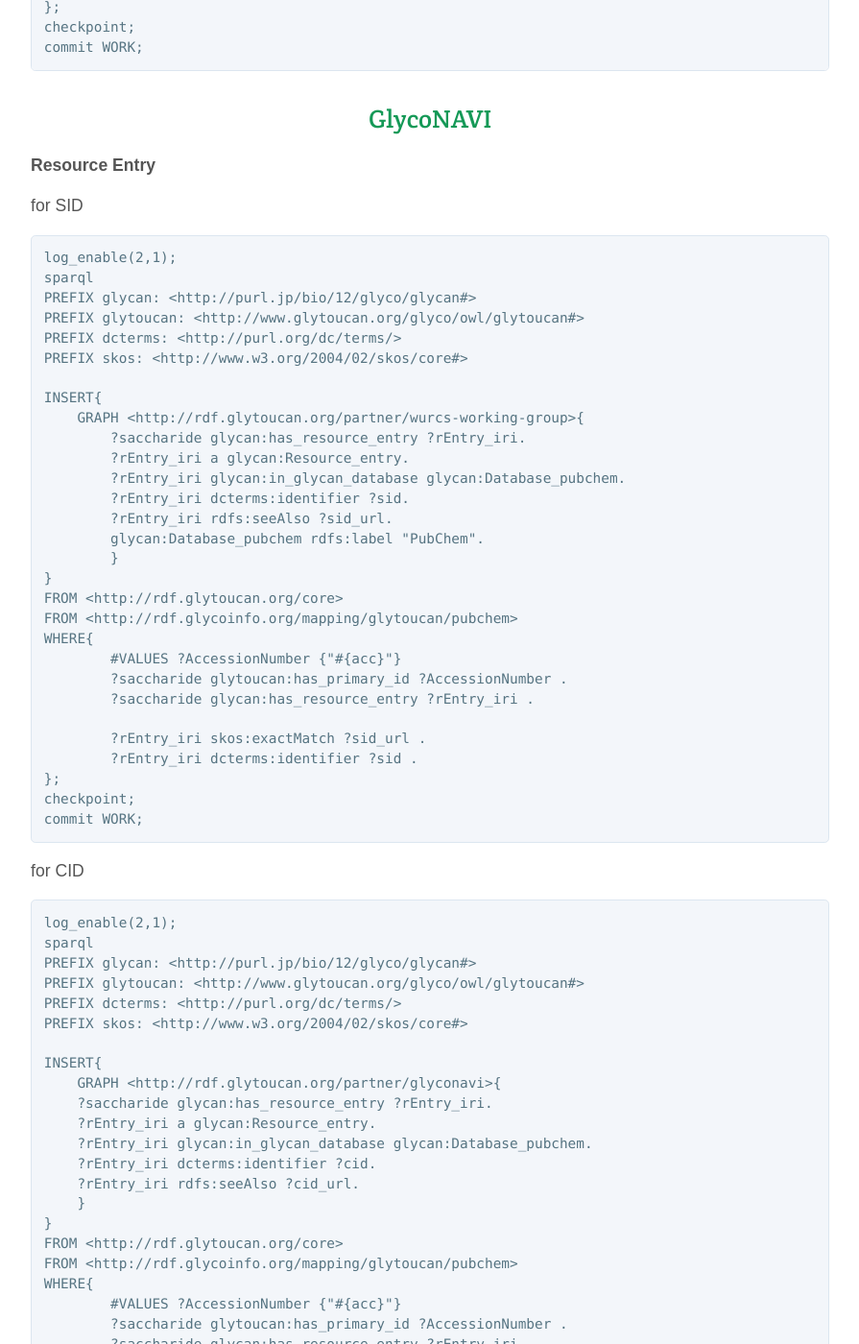
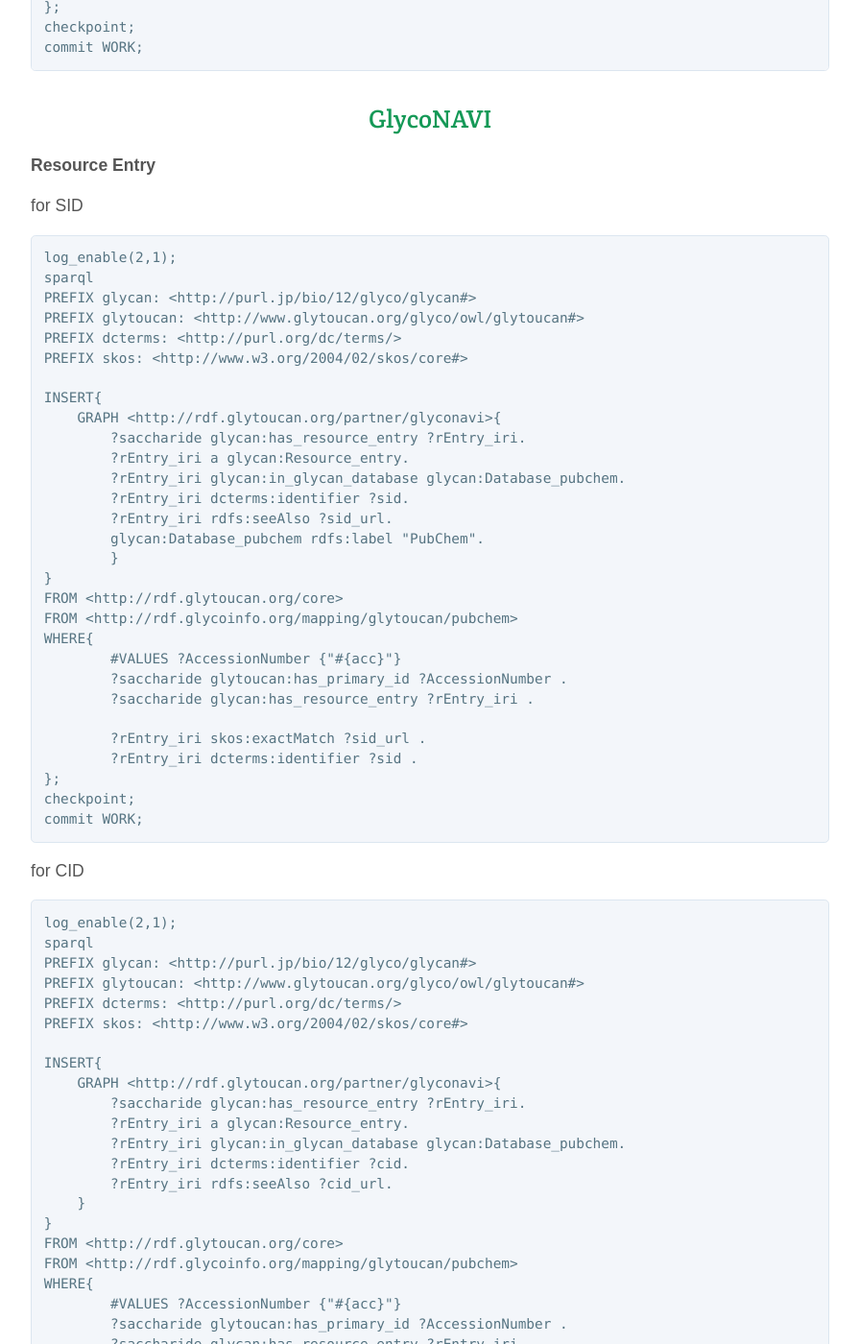
Before and after one commit to glytoucan/glytoucan, a Jekyll site: the page built from system/sparql/partnerRdfInsertQuery.md, in a window 1280 px wide and 1400 px high, scrolled down 10461 px. Shown: the whole window at 96% size, without its empty margins (192-1087 px from the left). Built offline with Jekyll 4.4.1, drawn with Linux system fonts in a browser that asks for light colours; nearby versions of some CDN libraries; some of the changed lines change nothing that is shown.

Commit message:
fixed sparql query ; sid cid at "partner rdf insert query doc"

```diff
--- a/system/sparql/partnerRdfInsertQuery.md
+++ b/system/sparql/partnerRdfInsertQuery.md
@@ -520,7 +520,7 @@
 PREFIX skos: <http://www.w3.org/2004/02/skos/core#>
 
 INSERT{
-    GRAPH <http://rdf.glytoucan.org/partner/wurcs-working-group>{
+    GRAPH <http://rdf.glytoucan.org/partner/glyconavi>{
         ?saccharide glycan:has_resource_entry ?rEntry_iri.
         ?rEntry_iri a glycan:Resource_entry.
         ?rEntry_iri glycan:in_glycan_database glycan:Database_pubchem.
@@ -555,11 +555,11 @@
 
 INSERT{
     GRAPH <http://rdf.glytoucan.org/partner/glyconavi>{
-    ?saccharide glycan:has_resource_entry ?rEntry_iri.
-    ?rEntry_iri a glycan:Resource_entry.
-    ?rEntry_iri glycan:in_glycan_database glycan:Database_pubchem.
-    ?rEntry_iri dcterms:identifier ?cid.
-    ?rEntry_iri rdfs:seeAlso ?cid_url.
+        ?saccharide glycan:has_resource_entry ?rEntry_iri.
+        ?rEntry_iri a glycan:Resource_entry.
+        ?rEntry_iri glycan:in_glycan_database glycan:Database_pubchem.
+        ?rEntry_iri dcterms:identifier ?cid.
+        ?rEntry_iri rdfs:seeAlso ?cid_url.
     }
 }
 FROM <http://rdf.glytoucan.org/core>
```
